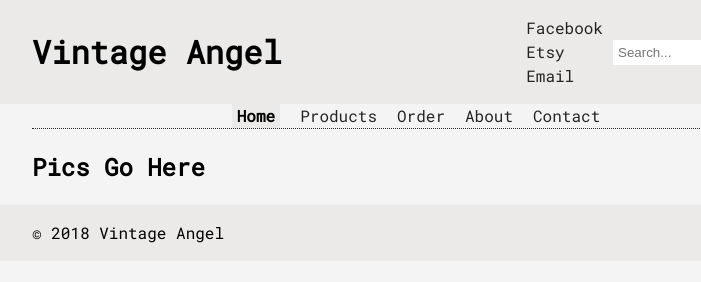
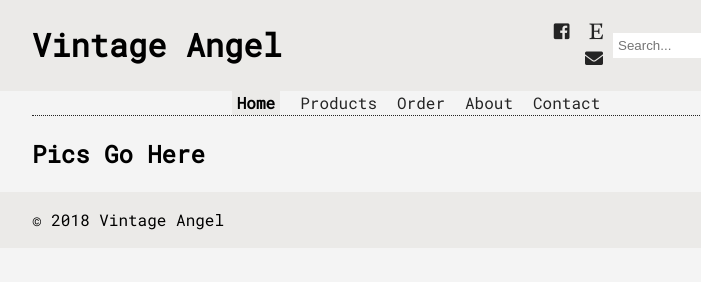
Before and after one commit to wiggins-jonathan/vintageangel.com, a plain HTML site: page index.html in a window 1280 px wide. Shown: the whole page, without its empty margins (224-925 px from the left). Drawn offline with Linux system fonts and the light colour scheme.

Commit message:
Add font-awesome text to social_media

```diff
--- a/index.html
+++ b/index.html
@@ -4,6 +4,9 @@
     <head>
         <title>VintageAngel.com | Welcome</title>
         <link rel="stylesheet" type="text/css" href="./static/style.css">
+        <link rel="stylesheet" href="https://use.fontawesome.com/releases/v5.0.13/css/all.css"
+            integrity="sha384-DNOHZ68U8hZfKXOrtjWvjxusGo9WQnrNx2sqG0tfsghAvtVlRW3tvkXWZh58N9jp"
+            crossorigin="anonymous">
         <meta charset="utf-8">
         <meta name="viewport" content="width=device-width, initial-scale=1.0">
         <meta name="description" content="Hand-made goods by Cynthia Wiggins">
@@ -24,13 +27,13 @@
                 <div class="social_media">
                     <ul>
                         <li><a href="https://www.facebook.com" target="_blank">
-                                Facebook</a></li>
+                                <i class="fab fa-facebook-square"></i></a></li>
                         <li><a
                                href="https://www.etsy.com/shop/vintageangeldotcom"
-                               target="_blank">
-                                    Etsy</a></li>
+                               target="_blank"><i class="fab fa-etsy"></i></a></li>
                         <li><a
-                               href="mailto:cynthia.wiggins@gmail.com">Email</a></li>
+                               href="mailto:cynthia.wiggins@gmail.com">
+                                <i class="fas fa-envelope"></i></a></li>
                 </div>
 
                 <div class="search">
--- a/static/style.css
+++ b/static/style.css
@@ -47,10 +47,12 @@ header {
     padding: 0;
     display: flex;
     flex-wrap: wrap;
+    justify-content: right;
 }
 
 .social_media li {
     padding: 0 10px;
+    font-size: 18px;
 }
 
 .search {
```
